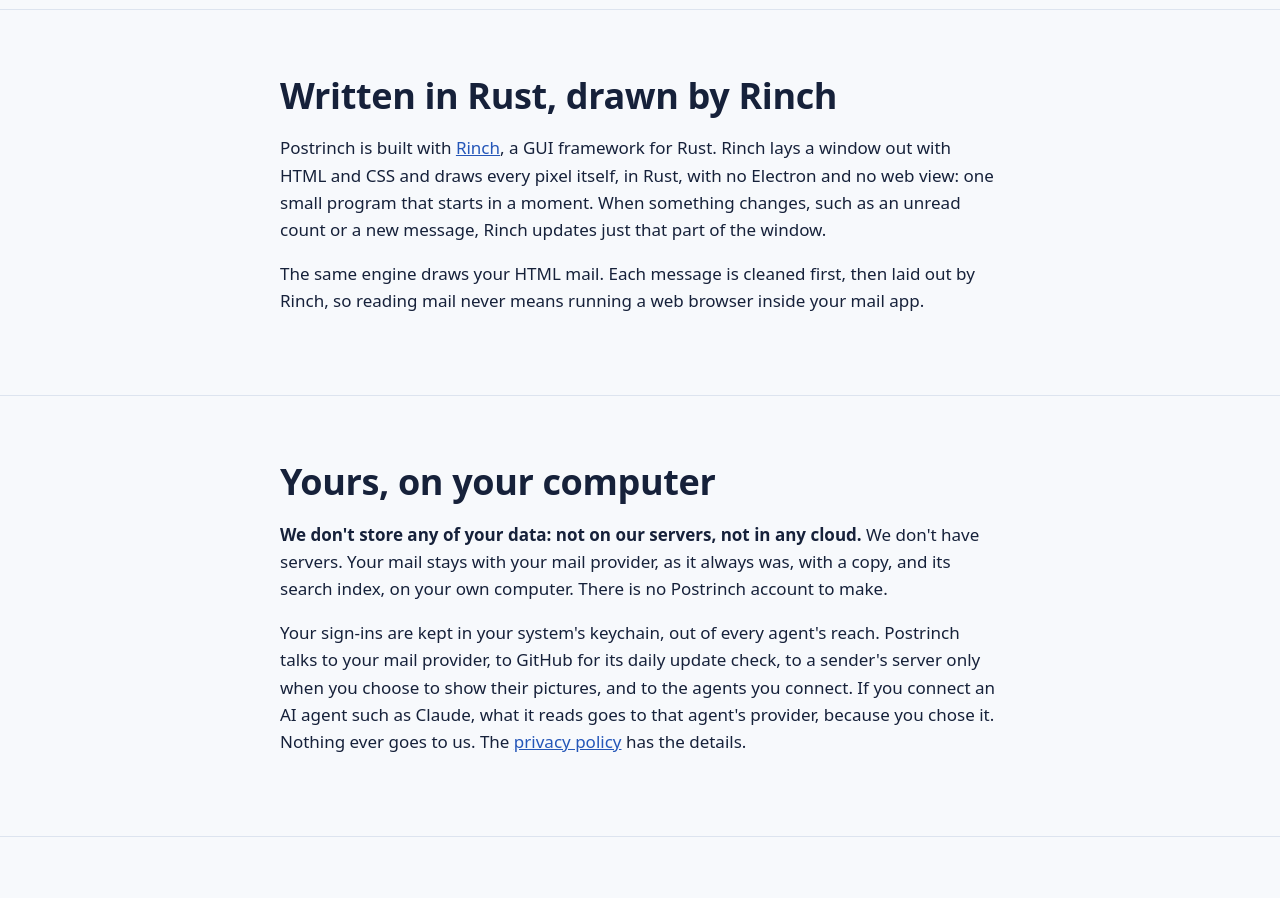
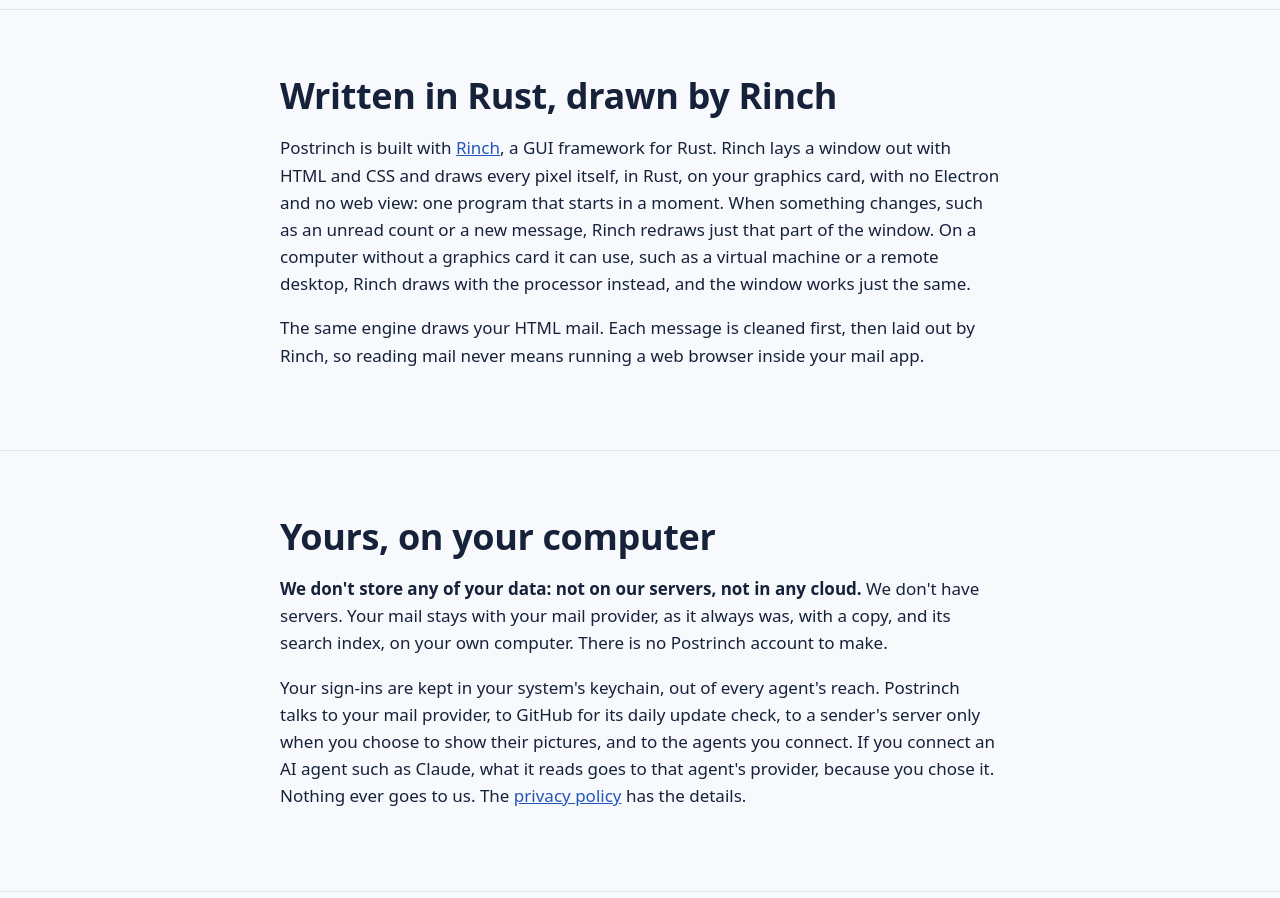
Before and after one commit to joeleaver/postrinch, a plain HTML site: page site/public/index.html in a window 1280 px wide. Shown: the part 4400-5298 px from the top of the page. Drawn offline with Linux system fonts and the light colour scheme; no server answers.

Commit message:
Website: Rinch draws on the graphics card
Wording from the GPU-render session (PR #10). Merge and deploy only once
a released version includes PR #10.

Co-Authored-By: Claude Opus 5.5 <noreply@anthropic.com>

```diff
--- a/site/public/index.html
+++ b/site/public/index.html
@@ -141,7 +141,7 @@
   <section class="band" id="rinch">
     <div class="wrap narrow">
       <h2>Written in Rust, drawn by Rinch</h2>
-      <p>Postrinch is built with <a href="https://github.com/joeleaver/rinch">Rinch</a>, a GUI framework for Rust. Rinch lays a window out with HTML and CSS and draws every pixel itself, in Rust, with no Electron and no web view: one small program that starts in a moment. When something changes, such as an unread count or a new message, Rinch updates just that part of the window.</p>
+      <p>Postrinch is built with <a href="https://github.com/joeleaver/rinch">Rinch</a>, a GUI framework for Rust. Rinch lays a window out with HTML and CSS and draws every pixel itself, in Rust, on your graphics card, with no Electron and no web view: one program that starts in a moment. When something changes, such as an unread count or a new message, Rinch redraws just that part of the window. On a computer without a graphics card it can use, such as a virtual machine or a remote desktop, Rinch draws with the processor instead, and the window works just the same.</p>
       <p>The same engine draws your HTML mail. Each message is cleaned first, then laid out by Rinch, so reading mail never means running a web browser inside your mail app.</p>
     </div>
   </section>
```
